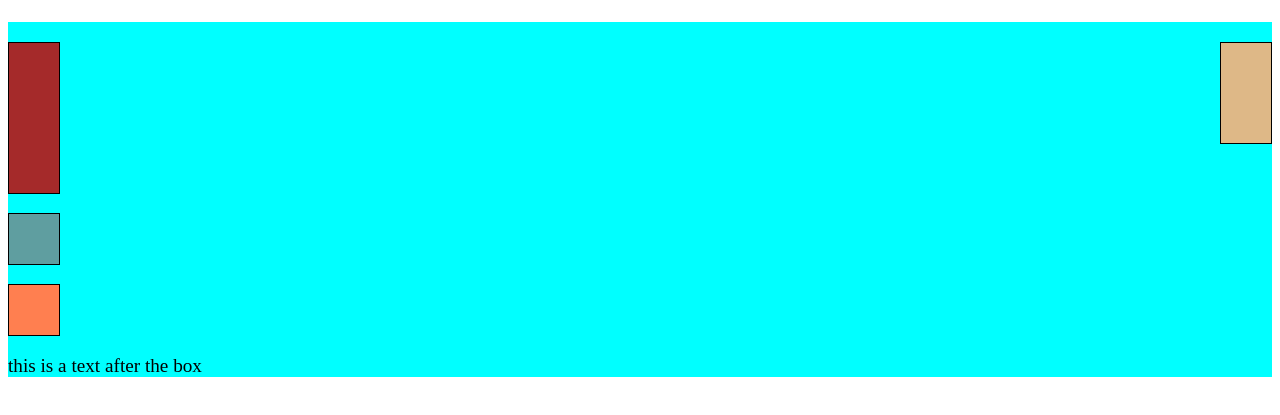
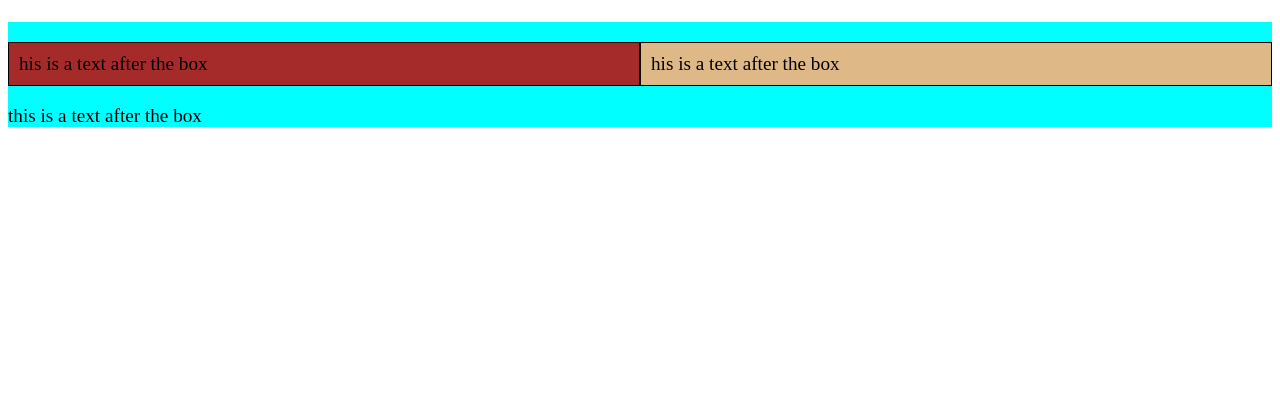
Before and after one commit to aline-assis/coursera-course, a plain HTML site: page Site/index.html in a window 1280 px wide. Shown: the part 73-488 px from the top of the page. Drawn offline with Linux system fonts and the light colour scheme.

Commit message:
remove box

```diff
--- a/Site/index.html
+++ b/Site/index.html
@@ -9,10 +9,8 @@
 <h1>Floating Elements</h1>
 
 <div>
-    <p id="p1"></p>
-    <p id="p2"></p>
-    <p id="p3"></p>
-    <p id="p4"></p>
+    <p id="p1">his is a text after the box</p>
+    <p id="p2">his is a text after the box</p>
     <section> this is a text after the box</section>
 </div>
 </body>
--- a/Site/style.css
+++ b/Site/style.css
@@ -10,7 +10,9 @@ body {
     font-size: 120%;
 }
 
-
+* {
+    box-sizing: border-box;
+}
 #bg {
     width: 500px;
     height: 500px;
@@ -23,30 +25,19 @@ div {
 }
 
 p {
-    width: 50px;
-    height: 50px;
+    width: 50%;
+    float: left;
     border: 1px solid black;
-
+    padding: 10px;
 }
 #p1 {
     background-color: #a52a2a;
-    float: left;
-    height: 150px;
+
 }
 
 #p2 {
     background-color: #deb887;
-    float: right;
-    height: 100px;
-}
 
-#p3 {
-    background-color: #5f9ea0;
-    clear: both;
-
-}
-#p4 {
-    background-color: #ff7f50;
 }
 
 section {
```
